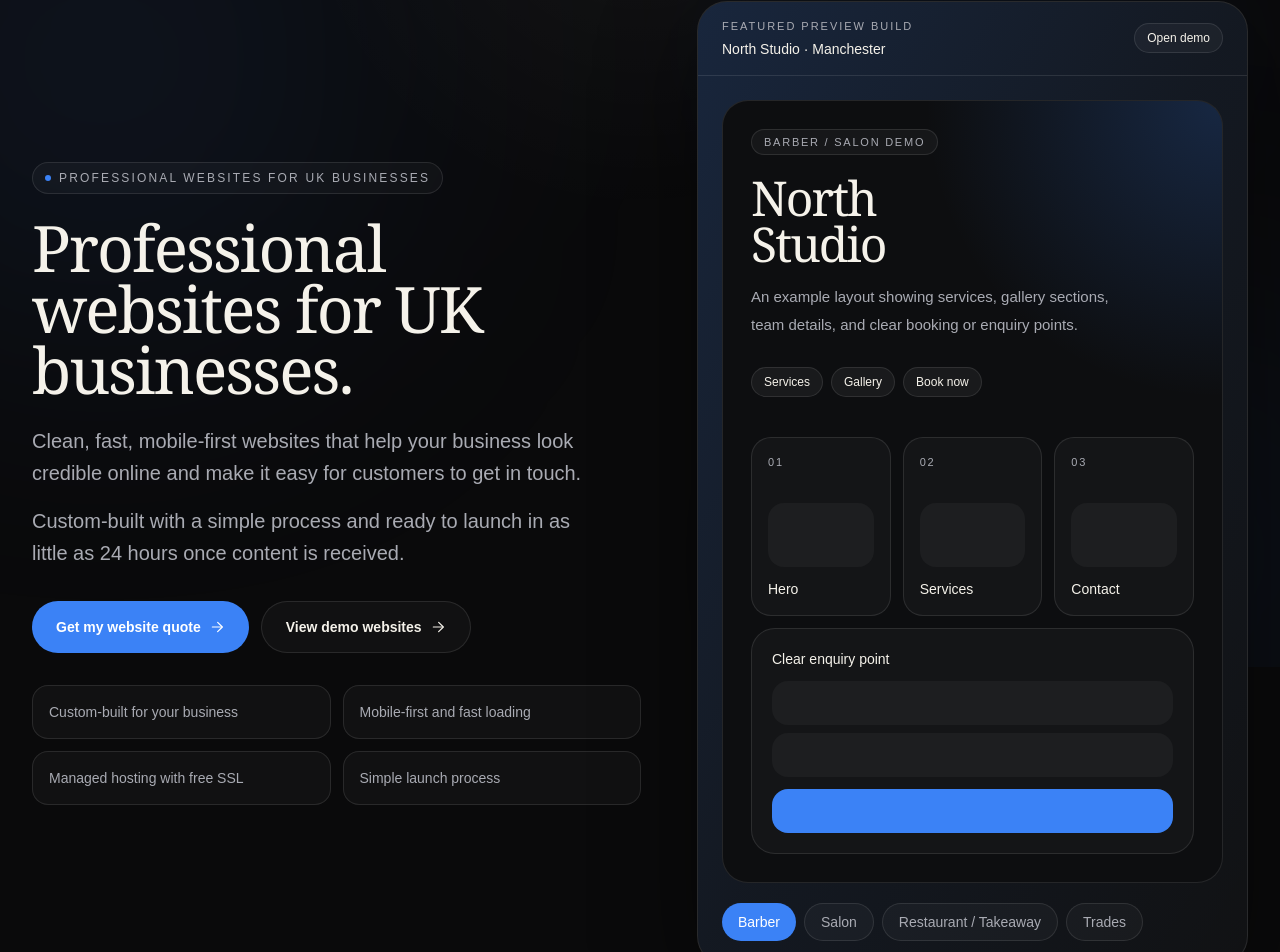
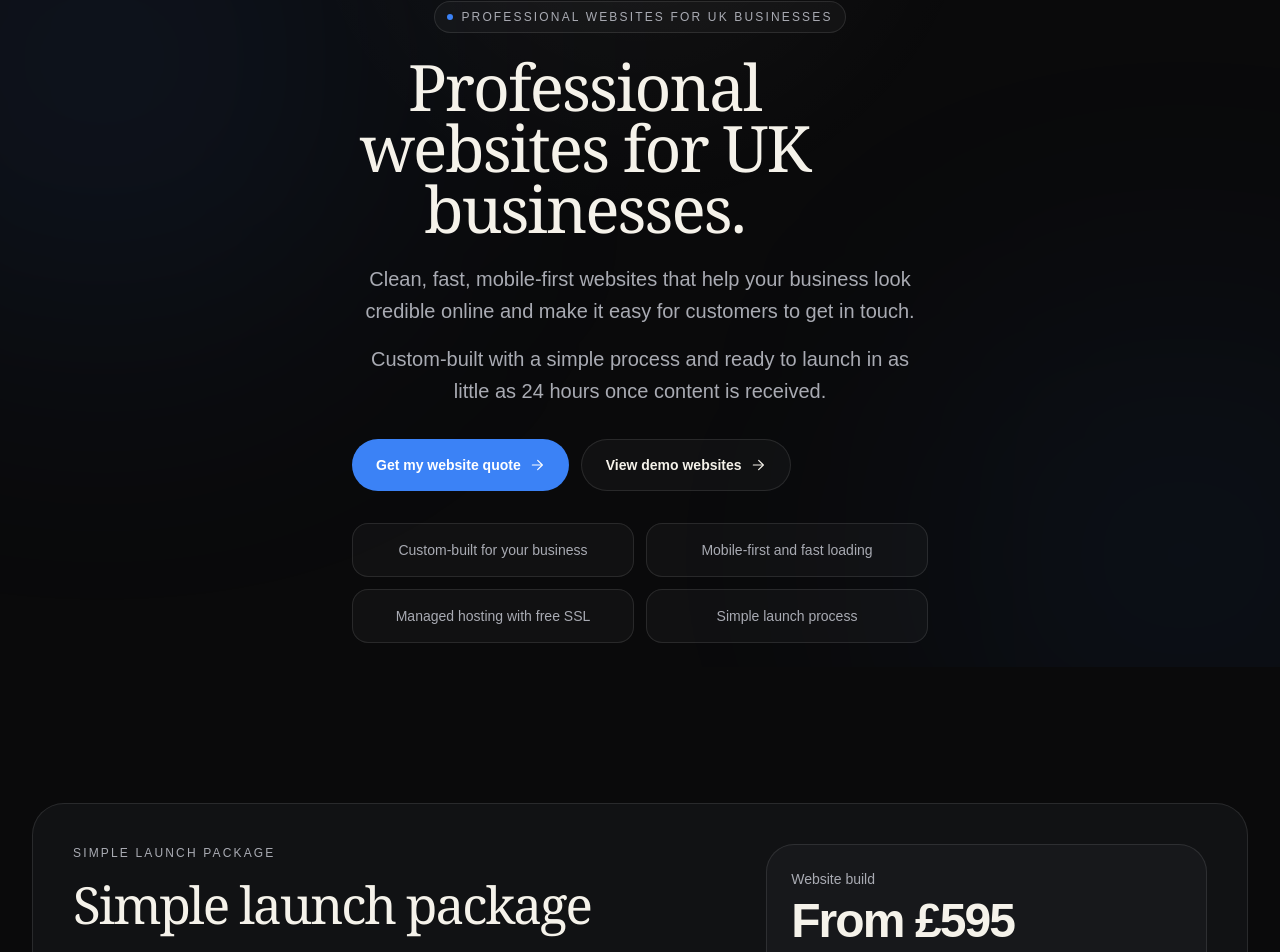
Before and after one commit to cleanwebsitesuk/cleanwebsites, a Next.js app: page / in a window 1280 px wide. Shown: the part 133-1085 px from the top of the page. Built offline with nearby package versions, Linux system fonts and the light colour scheme.

Commit message:
Update page.tsx

```diff
--- a/app/page.tsx
+++ b/app/page.tsx
@@ -2,62 +2,7 @@
 
 import Image from "next/image";
 import Link from "next/link";
-import { useEffect, useMemo, useState } from "react";
-
-const demoTabs = [
-  {
-    id: "barber",
-    label: "Barber",
-    title: "North Studio",
-    category: "Barber / Salon demo",
-    location: "Manchester",
-    accent: "from-[#3B82F6]/18 via-[#3B82F6]/6 to-transparent",
-    badge: "Booking-led",
-    description:
-      "An example layout showing services, gallery sections, team details, and clear booking or enquiry points.",
-    stats: ["Services", "Gallery", "Book now"],
-    href: "/demo/barber",
-  },
-  {
-    id: "salon",
-    label: "Salon",
-    title: "Luna Studio",
-    category: "Salon demo",
-    location: "Leeds",
-    accent: "from-[#3B82F6]/14 via-[#3B82F6]/5 to-transparent",
-    badge: "Brand-first",
-    description:
-      "A preview build with clean styling, service pricing, profile sections, and simple conversion points.",
-    stats: ["Treatments", "Pricing", "Consultation"],
-    href: "/demo/salon",
-  },
-  {
-    id: "burger",
-    label: "Restaurant / Takeaway",
-    title: "Stack & Grill",
-    category: "Restaurant / Takeaway demo",
-    location: "Birmingham",
-    accent: "from-[#3B82F6]/16 via-[#3B82F6]/5 to-transparent",
-    badge: "Menu-ready",
-    description:
-      "An example structure for hospitality businesses with menu sections, opening hours, and easy booking or enquiry points.",
-    stats: ["Menu", "Hours", "Reserve"],
-    href: "/demo/burger",
-  },
-  {
-    id: "trades",
-    label: "Trades",
-    title: "Apex Electrical",
-    category: "Trades / Services demo",
-    location: "London",
-    accent: "from-[#3B82F6]/15 via-[#3B82F6]/4 to-transparent",
-    badge: "Quote-led",
-    description:
-      "A preview layout for local and service-based businesses with service breakdowns and a clear quote journey.",
-    stats: ["Domestic", "Commercial", "Get a quote"],
-    href: "/demo/trades",
-  },
-] as const;
+import { useEffect, useState } from "react";
 
 const featuredDemos = [
   {
@@ -159,11 +104,8 @@ function MenuIcon({ open }: { open: boolean }) {
 }
 
 export default function Home() {
-  const [activeDemo, setActiveDemo] = useState(0);
   const [scrolled, setScrolled] = useState(false);
   const [mobileOpen, setMobileOpen] = useState(false);
-
-  const currentDemo = useMemo(() => demoTabs[activeDemo], [activeDemo]);
 
   useEffect(() => {
     const onScroll = () => setScrolled(window.scrollY > 28);
@@ -274,8 +216,8 @@ export default function Home() {
       </header>
 
       <main className="relative">
-        <section className="mx-auto grid min-h-[calc(100vh-78px)] w-full max-w-7xl items-center gap-14 px-5 pb-20 pt-10 sm:px-6 md:grid-cols-[1.05fr_0.95fr] lg:px-8 lg:pb-24 lg:pt-14">
-          <div className="max-w-2xl">
+        <section className="mx-auto flex min-h-[calc(100vh-78px)] w-full max-w-7xl items-center justify-center px-5 pb-20 pt-10 text-center sm:px-6 lg:px-8 lg:pb-24 lg:pt-14">
+          <div className="max-w-3xl">
             <div className="inline-flex items-center gap-2 rounded-full border border-white/10 bg-white/[0.03] px-3 py-1.5 text-[12px] uppercase tracking-[0.18em] text-[#A9ABB3]">
               <span className="h-1.5 w-1.5 rounded-full bg-[#3B82F6]" />
               Professional websites for UK businesses
@@ -326,115 +268,6 @@ export default function Home() {
                   {item}
                 </div>
               ))}
-            </div>
-          </div>
-
-          <div className="relative">
-            <div className="pointer-events-none absolute inset-x-12 -top-8 h-40 rounded-full bg-[#3B82F6]/10 blur-[90px]" />
-            <div className="relative overflow-hidden rounded-[30px] border border-white/10 bg-[#111214] shadow-[0_30px_100px_rgba(0,0,0,0.45)]">
-              <div
-                className={`absolute inset-0 bg-gradient-to-br ${currentDemo.accent} transition-all duration-500`}
-              />
-              <div className="relative border-b border-white/10 px-5 py-4 sm:px-6">
-                <div className="flex items-center justify-between gap-4">
-                  <div>
-                    <div className="text-[11px] uppercase tracking-[0.18em] text-[#A9ABB3]">
-                      Featured preview build
-                    </div>
-                    <div className="mt-1 text-sm text-[#F5F2EA]">
-                      {currentDemo.title} · {currentDemo.location}
-                    </div>
-                  </div>
-                  <a
-                    href={currentDemo.href}
-                    target="_blank"
-                    rel="noreferrer"
-                    className="rounded-full border border-white/10 bg-white/[0.04] px-3 py-1.5 text-xs font-medium text-[#F5F2EA] transition hover:border-white/20 hover:bg-white/[0.07]"
-                  >
-                    Open demo
-                  </a>
-                </div>
-              </div>
-
-              <div className="relative p-5 sm:p-6">
-                <div className="overflow-hidden rounded-[26px] border border-white/10 bg-[#0D0E10]">
-                  <div className="relative min-h-[30rem] p-6 sm:p-7">
-                    <div className="absolute inset-0 bg-[radial-gradient(circle_at_top_right,rgba(59,130,246,0.22),transparent_32%)]" />
-
-                    <div className="relative max-w-md">
-                      <div className="inline-flex rounded-full border border-white/10 bg-white/[0.04] px-3 py-1 text-[11px] uppercase tracking-[0.16em] text-[#A9ABB3]">
-                        {currentDemo.category}
-                      </div>
-
-                      <h2 className="mt-5 max-w-[10ch] font-serif text-4xl leading-[0.96] tracking-[-0.04em] sm:text-5xl">
-                        {currentDemo.title}
-                      </h2>
-
-                      <p className="mt-4 max-w-sm text-sm leading-7 text-[#A9ABB3] sm:text-[15px]">
-                        {currentDemo.description}
-                      </p>
-
-                      <div className="mt-7 flex flex-wrap gap-2">
-                        {currentDemo.stats.map((item) => (
-                          <span
-                            key={item}
-                            className="rounded-full border border-white/10 bg-white/[0.05] px-3 py-1.5 text-xs text-[#F5F2EA]"
-                          >
-                            {item}
-                          </span>
-                        ))}
-                      </div>
-                    </div>
-
-                    <div className="relative mt-10 grid gap-3">
-                      <div className="grid gap-3 sm:grid-cols-3">
-                        {["Hero", "Services", "Contact"].map((block, index) => (
-                          <div
-                            key={block}
-                            className="rounded-[20px] border border-white/10 bg-white/[0.03] p-4"
-                          >
-                            <div className="text-[11px] uppercase tracking-[0.16em] text-[#A9ABB3]">
-                              0{index + 1}
-                            </div>
-                            <div className="mt-8 h-16 rounded-2xl bg-white/[0.04]" />
-                            <div className="mt-3 text-sm text-[#F5F2EA]">
-                              {block}
-                            </div>
-                          </div>
-                        ))}
-                      </div>
-
-                      <div className="rounded-[24px] border border-white/10 bg-white/[0.03] p-5">
-                        <div className="text-sm text-[#F5F2EA]">
-                          Clear enquiry point
-                        </div>
-                        <div className="mt-3 grid gap-2">
-                          <div className="h-11 rounded-2xl bg-white/[0.04]" />
-                          <div className="h-11 rounded-2xl bg-white/[0.04]" />
-                          <div className="mt-1 h-11 rounded-2xl bg-[#3B82F6]" />
-                        </div>
-                      </div>
-                    </div>
-                  </div>
-                </div>
-
-                <div className="mt-5 flex flex-wrap gap-2">
-                  {demoTabs.map((tab, index) => (
-                    <button
-                      key={tab.id}
-                      type="button"
-                      onClick={() => setActiveDemo(index)}
-                      className={`rounded-full px-4 py-2 text-sm transition duration-300 ${
-                        activeDemo === index
-                          ? "bg-[#3B82F6] text-white"
-                          : "border border-white/10 bg-white/[0.03] text-[#A9ABB3] hover:border-white/20 hover:text-[#F5F2EA]"
-                      }`}
-                    >
-                      {tab.label}
-                    </button>
-                  ))}
-                </div>
-              </div>
             </div>
           </div>
         </section>
```
